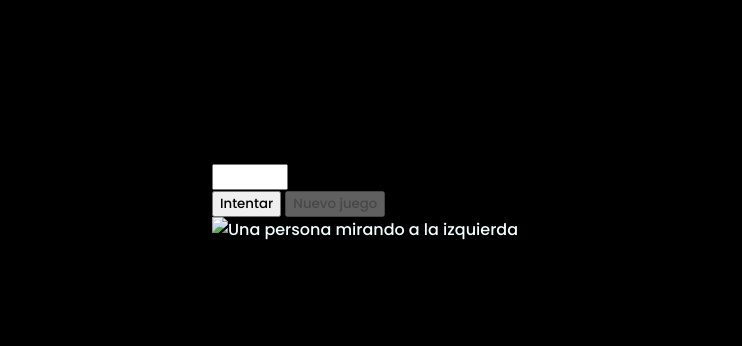
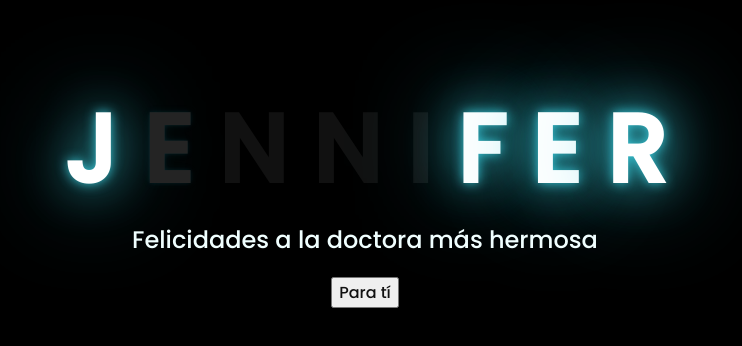
Before and after one commit to vladilist/flores, a plain HTML site: page index.html in a window 1280 px wide. Shown: the part 216-562 px from the top of the page, without its empty margins (283-1025 px from the left). Drawn offline with Linux system fonts and the light colour scheme; files that its build step writes are made by us from their sources.

Commit message:
Uindex.html

```diff
--- a/index.html
+++ b/index.html
@@ -1,40 +1,33 @@
 <!DOCTYPE html>
-<html lang="pt-br">
-
+<html lang="en">
 <head>
     <meta charset="UTF-8">
+    <meta http-equiv="X-UA-Compatible" content="IE=edge">
     <meta name="viewport" content="width=device-width, initial-scale=1.0">
-    <link rel="preconnect" href="https://fonts.googleapis.com">
-    <link rel="preconnect" href="https://fonts.gstatic.com" crossorigin>
-    <link href="https://fonts.googleapis.com/css2?family=Chakra+Petch:wght@700&family=Inter:wght@400;700&display=swap"
-        rel="stylesheet">
-    <link rel="stylesheet" href="style.css">
-    <title>JS Game</title>
+    <link rel="stylesheet" href="css/style.css">
+    <link rel="icon" href="img/flowers.png" type="image/x-icon">
+    <title>Flowers</title>
 </head>
+<body>
+    <div class="greetings">
+    <!-- silahkan menambah kata sesuai keinginan dengan <span>text...</span -->
+        <span>J</span>
+        <span>E</span>
+        <span>N</span>
+        <span>N</span>
+        <span>I</span>
+        <span>F</span>
+        <span>E</span>
+        <span>R</span>
+    </div>
+    <div class="description">
+        <span>Felicidades a la doctora más hermosa</span>
+    </div>
+    <div class="button">
+        <button>
+            <a href="flower.html">Para tí</a>
+        </button>
 
-<body>
-
-    <div class="container">
-        <div class="container__contenido">
-            <div class="container__informaciones">
-                <div class="container__texto">
-                    <h1></h1>
-                    <p class="texto__parrafo"></p>
-                </div>
-                <input type="number" id="valorUsuario" min="1" max="10" class="container__input">
-                <div class="chute container__botones">
-                    <button onclick="verificarIntento();" class="container__boton">Intentar</button>
-                    <button onclick="reiniciarJuego();" class="container__boton" id="reiniciar" disabled>Nuevo juego</button>
-                </div>
-            </div>
-            <img src="./img/ia.png" alt="Una persona mirando a la izquierda" class="container__imagen-persona" />
-        </div>
     </div>
-
-
-
-    <script src="app.js"></script>
-
 </body>
-
 </html>
```
